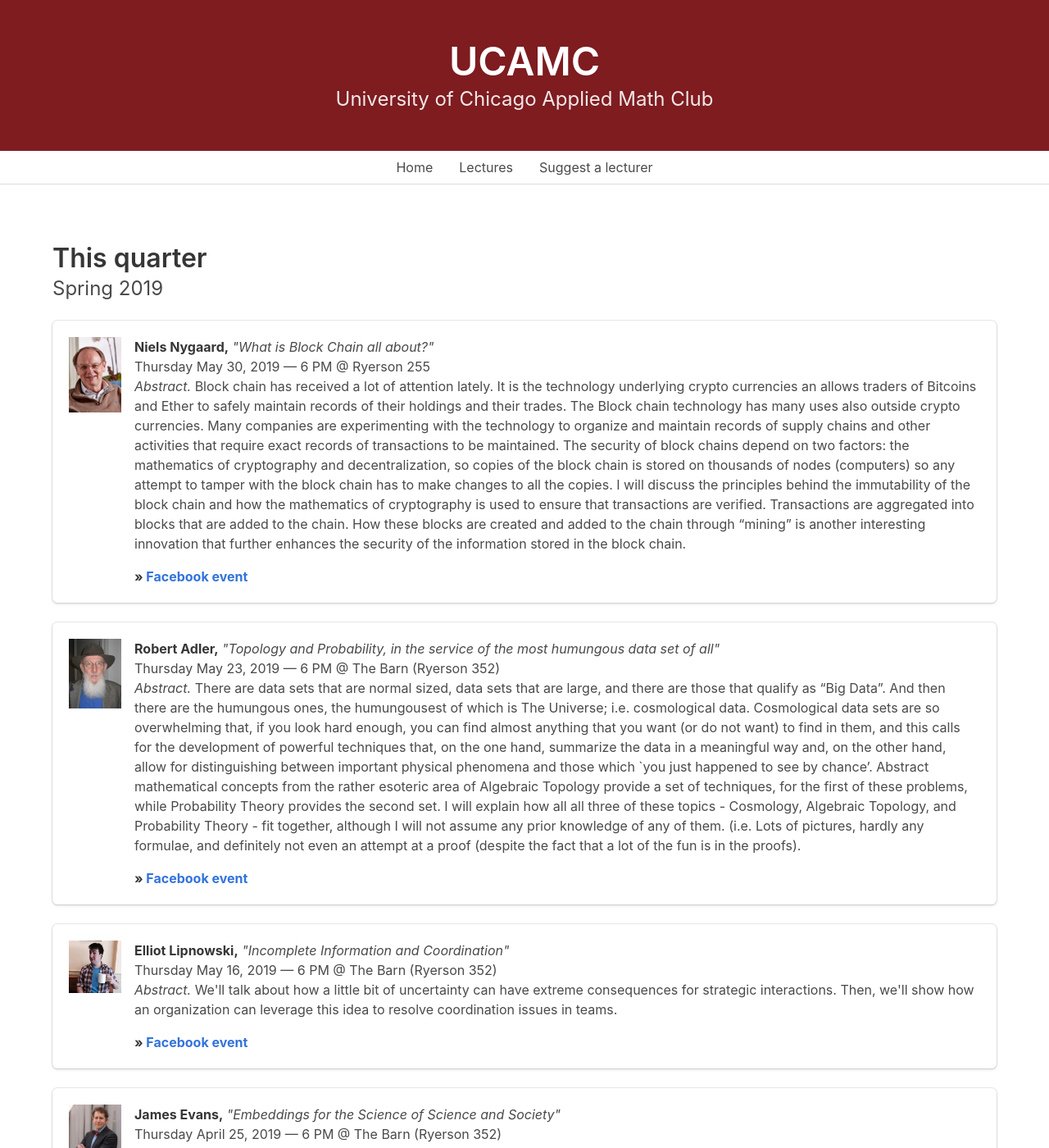
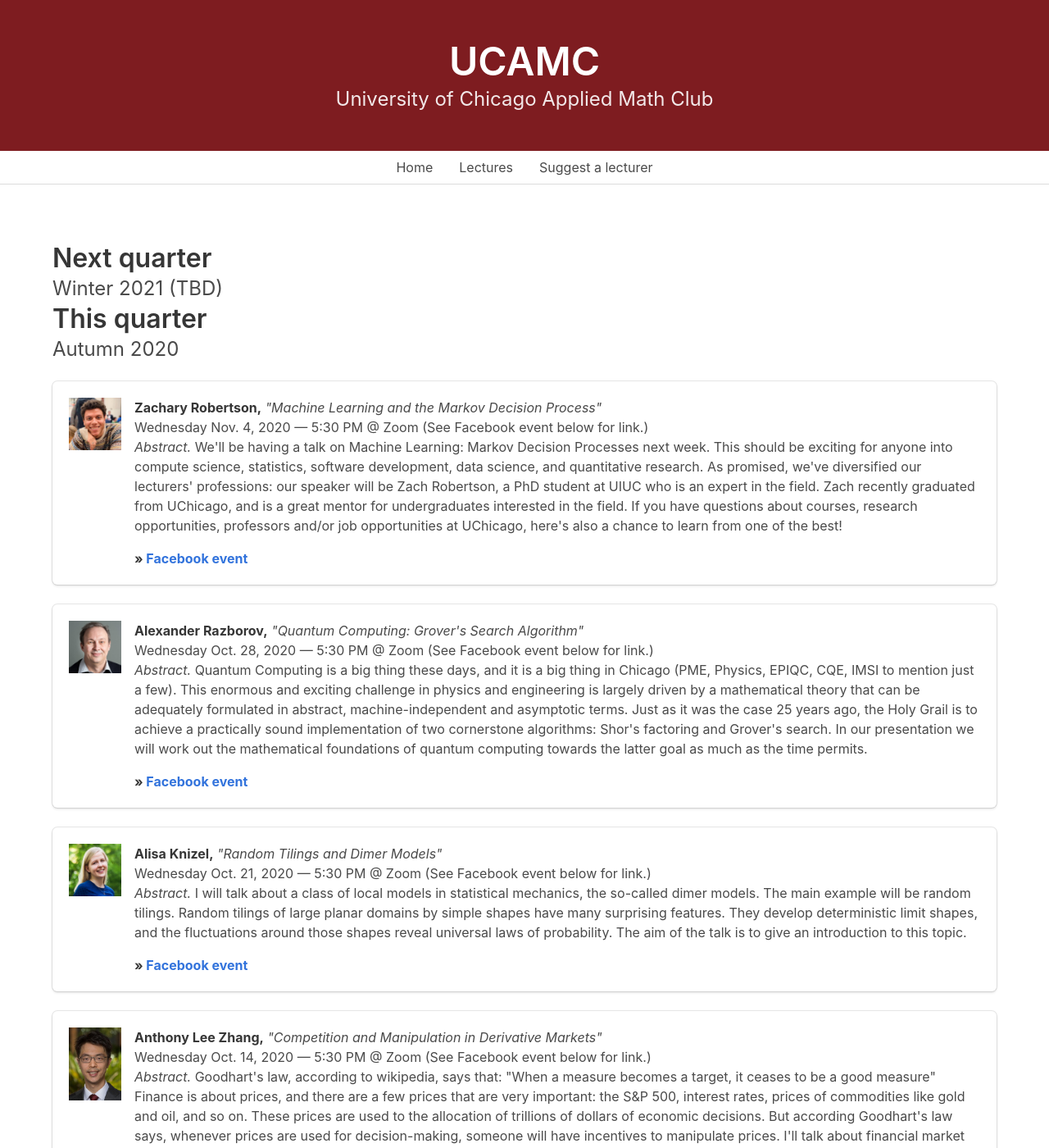
Before and after one commit to ucamc/ucamc.github.io, a Jekyll site: the page built from lectures.html, in a window 1280 px wide and 1400 px high. Shown: the whole window at 82% size. Built offline with Jekyll 4.4.1, drawn with Linux system fonts in a browser that asks for light colours; nearby versions of some CDN libraries; some of the changed text lies outside the part shown.

Commit message:
Updating Website

```diff
--- a/_config.yml
+++ b/_config.yml
@@ -24,7 +24,7 @@ url: "https://ucamc.github.io"
 listhost: "https://lists.uchicago.edu/web/info/applied_math_club"
 facebookurl: "https://www.facebook.com/groups/ucamc"
 github_username: ucamc
-currentf: spring19
+currentf: autumn20
 
 
 
--- /dev/null
+++ b/_data/autumn20.yml
@@ -0,0 +1,61 @@
+lectures:
+  - &cur
+    who: Zachary Robertson
+    what: "Machine Learning and the Markov Decision Process"
+    when: Wednesday Nov. 4, 2020
+    time: 5:30 PM
+    where: Zoom (See Facebook event below for link.)
+    week: Week 6
+    photo: zachary_robertson.jpg
+    url: "https://www.linkedin.com/in/zachary-robertson-1286ba120/"
+    fb: "https://www.facebook.com/events/725484251389208"
+    abstract: >
+      We'll be having a talk on Machine Learning: Markov Decision Processes next week. This should be exciting for anyone into compute science, statistics, software development, data science, and quantitative research. As promised, we've diversified our lecturers' professions: our speaker will be Zach Robertson, a PhD student at UIUC who is an expert in the field. Zach recently graduated from UChicago, and is a great mentor for undergraduates interested in the field. If you have questions about courses, research opportunities, professors and/or job opportunities at UChicago, here's also a chance to learn from one of the best!
+  -
+    who: Alexander Razborov
+    what: "Quantum Computing: Grover's Search Algorithm"
+    when: Wednesday Oct. 28, 2020
+    time: 5:30 PM
+    where: Zoom (See Facebook event below for link.)
+    week: Week 5
+    photo: alex_razborov.jpg
+    url: "https://mathematics.uchicago.edu/people/profile/alexander-razborov/"
+    fb: "https://www.facebook.com/events/673512723364933"
+    abstract: >
+      Quantum Computing is a big thing these days, and it is a big thing in
+      Chicago (PME, Physics, EPIQC, CQE, IMSI to mention just a few). This enormous and
+      exciting challenge in physics and engineering is largely driven by a
+      mathematical theory that can be adequately formulated in abstract,
+      machine-independent and asymptotic terms. Just as it was the case 25 years
+      ago, the Holy Grail is to achieve a practically sound implementation of two
+      cornerstone algorithms: Shor's factoring and Grover's search.
+      In our presentation we will work out the mathematical foundations of quantum
+      computing towards the latter goal as much as the time permits.
+  -
+    who: Alisa Knizel
+    what: "Random Tilings and Dimer Models"
+    when: Wednesday Oct. 21, 2020
+    time: 5:30 PM
+    where: Zoom (See Facebook event below for link.)
+    week: Week 4
+    photo: alisa_knizel.jpg
+    url: "https://stat.uchicago.edu/people/profile/alisa-knizel/"
+    fb: "https://www.facebook.com/events/829332004545165"
+    abstract: >
+      I will talk about a class of local models in statistical mechanics, the so-called dimer models. The main example will be random tilings. Random tilings of large planar domains by simple shapes have many surprising features. They develop deterministic limit shapes, and the fluctuations around those shapes reveal universal laws of probability. The aim of the talk is to give an introduction to this topic.
+  -
+    who: Anthony Lee Zhang
+    what: "Competition and Manipulation in Derivative Markets"
+    when: Wednesday Oct. 14, 2020
+    time: 5:30 PM
+    where: Zoom (See Facebook event below for link.)
+    week: Week 3
+    photo: anthony_zhang.jpg
+    url: "https://www.chicagobooth.edu/faculty/directory/z/anthony-lee-zhang"
+    fb: "https://www.facebook.com/events/628534234479275"
+    abstract: >
+      Goodhart's law, according to wikipedia, says that: "When a measure becomes a target, it ceases to be a good measure"
+      Finance is about prices, and there are a few prices that are very important: the S&P 500, interest rates, prices of commodities like gold and oil, and so on. These prices are used to the allocation of trillions of dollars of economic decisions. But according Goodhart's law says, whenever prices are used for decision-making, someone will have incentives to manipulate prices. I'll talk about financial market manipulation: why were banks fined 10's of billions of dollars for interest rate and foreign exchange manipulation? Why did oil prices drop to -$30? I'll discuss some history, and how manipulation is currently treated by market regulators. And I'll talk about a paper I've written, proposing a new approach to detecting and deterring market manipulation
+      This talk should be especially interesting for those of you interested in Quantitative Finance careers – especially in trading financial derivatives – as it will give direct insight into many of the trading models and their nuances.
+
+current: *cur
--- a/_data/spring19.yml
+++ b/_data/spring19.yml
@@ -1,5 +1,5 @@
 lectures:
-  - &cur
+  -
     who: Niels Nygaard
     what: "What is Block Chain all about?"
     when: Thursday May 30, 2019
@@ -123,5 +123,3 @@ lectures:
     fb: "https://www.facebook.com/events/437285063678678/"
     abstract: >
       Exactly solvable spin models serve as crucial examples for studying topological physics.  In addition to being physically relevant for applications such as quantum computing, these models elegantly blend discrete and continuous mathematics.  In this lecture, we will explore the simplest non-trivial example: the Toric Code.
-
-current: *cur
--- a/_data/winter19.yml
+++ b/_data/winter19.yml
@@ -1,5 +1,5 @@
 lectures:
-  - &cur
+  -
     who: Christopher Henderson
     what: "Population dynamics: traveling waves and invasion speeds"
     when: Thursday Feb. 28th, 2019
@@ -77,5 +77,3 @@ lectures:
     url: "http://www.stat.uchicago.edu/~msilber/"
     fb: "https://www.facebook.com/events/1136734449828048/"
     abstract: "Studying how spatial patterns form, spontaneously, in nonlinear dynamical systems has a long tradition in physics and applied math, and takes a lot of its inspiration from nature. I will describe an example of this from my own research, where we investigated large-scale patterns of vegetation in dry-land ecosystems that self-organize, in response to aridity stress, at a community scale. We  investigated the dynamics, or time-evolution, of the vegetation on timescales of decades by aligning modern satellite images with old aerial survey photographs from  the 1950s. Our armchair explorations were so much fun for me. I’ll show a lot of pictures from our virtual travels, and describe some of the mathematics that led us to take these journeys."
-
-current: *cur
--- a/lectures.html
+++ b/lectures.html
@@ -4,14 +4,21 @@ layout: default
 
 <section class="section">
   <div class="container">
+    <h3 class="title is-3">Next quarter</h3>
+    <h4 class="subtitle is-4">Winter 2021 (TBD)</h4>
+
+
     <h3 class="title is-3">This quarter</h3>
+    <h4 class="subtitle is-4">Autumn 2020</h4>
+    {% for lec in site.data.autumn20.lectures %}
+      {% include box.html lecture=lec %}
+    {% endfor %}
+
+    <h3 class="title is-3">Lecture archive</h3>
     <h4 class="subtitle is-4">Spring 2019</h4>
     {% for lec in site.data.spring19.lectures %}
       {% include box.html lecture=lec %}
     {% endfor %}
-
-
-    <h3 class="title is-3">Lecture archive</h3>
     <h4 class="subtitle is-4">Winter 2019</h4>
     {% for lec in site.data.winter19.lectures %}
       {% include box.html lecture=lec %}
```
Also changed, not shown: index.html (+11 -13 lines), assets/photos/alex_razborov.jpg (added), assets/photos/alisa_knizel.jpg (added), assets/photos/anthony_zhang.jpg (added), assets/photos/zachary_robertson.jpg (added).
